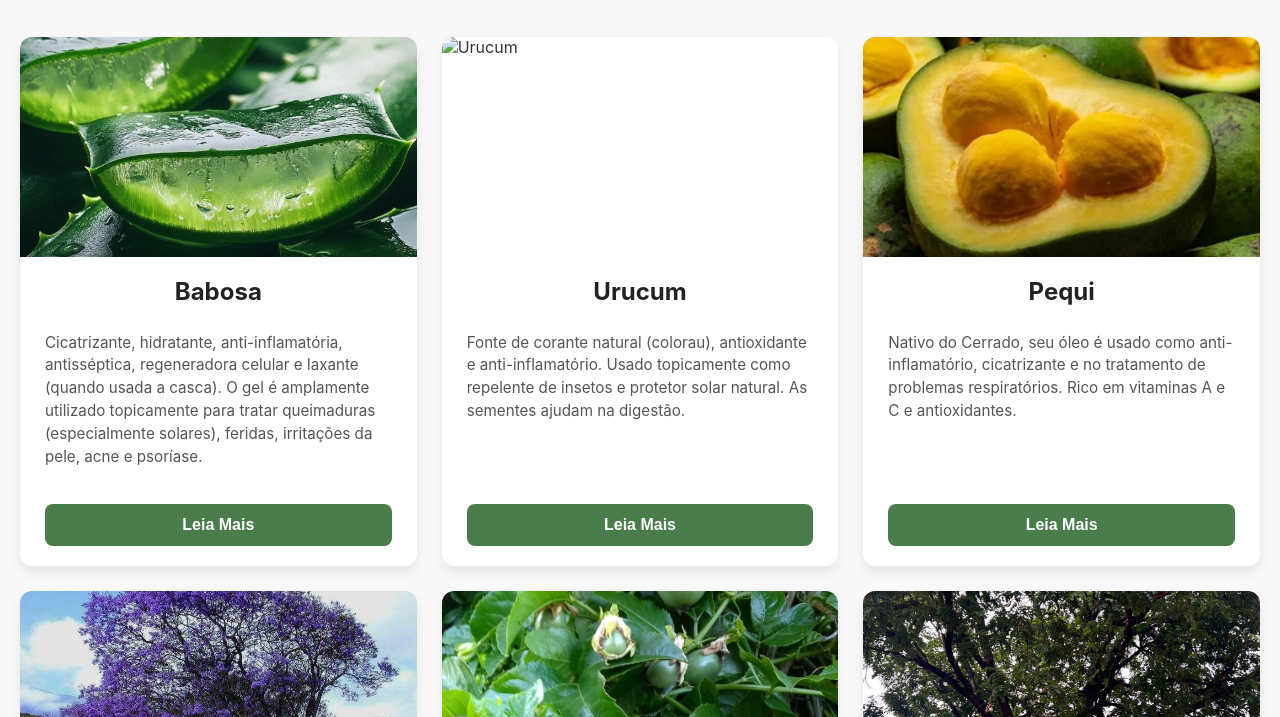
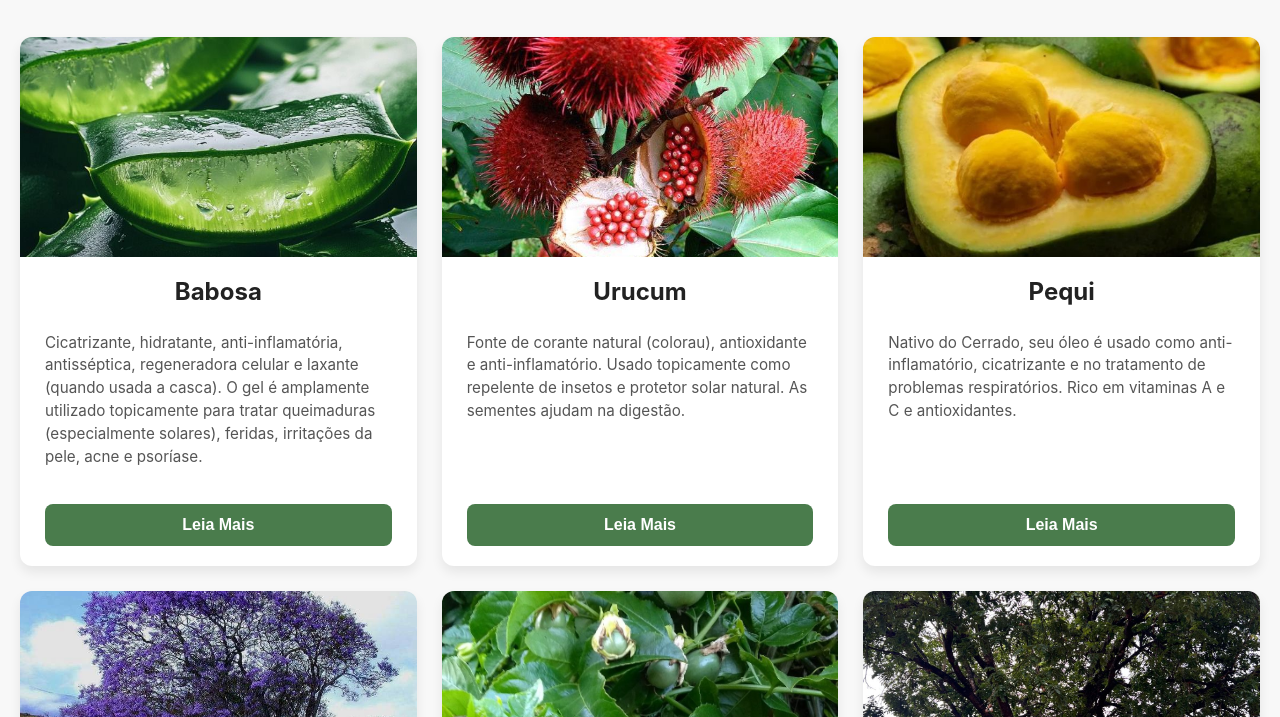
Before and after one commit to HerbariumDigital/Herbarium-Digital, a plain HTML site: page index.html in a window 1280 px wide. Shown: the part 83-800 px from the top of the page. Drawn offline with Linux system fonts and the light colour scheme.

Commit message:
Update index.html

```diff
--- a/index.html
+++ b/index.html
@@ -31,7 +31,7 @@
 
 
         <div class="plant-card">
-            <img src="urucum.jpeg" alt="Urucum"> <h2>Urucum </h2>
+            <img src="urucum.jpg" alt="Urucum"> <h2>Urucum </h2>
             <p class="brief-description">
                 Fonte de corante natural (colorau), antioxidante e anti-inflamatório. Usado topicamente como repelente de insetos e protetor solar natural. As sementes ajudam na digestão.
             </p>
@@ -169,4 +169,5 @@
     const sciMatch = h2.textContent.match(/\(.*\)/);
     h2.textContent = sciMatch ? `${pretty} ${sciMatch[0]}` : pretty;
   });
+
 </script>
```
